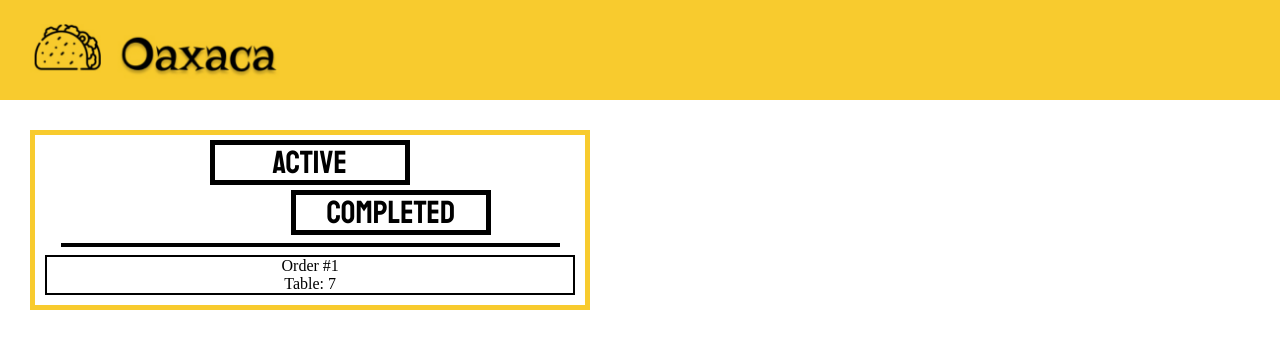
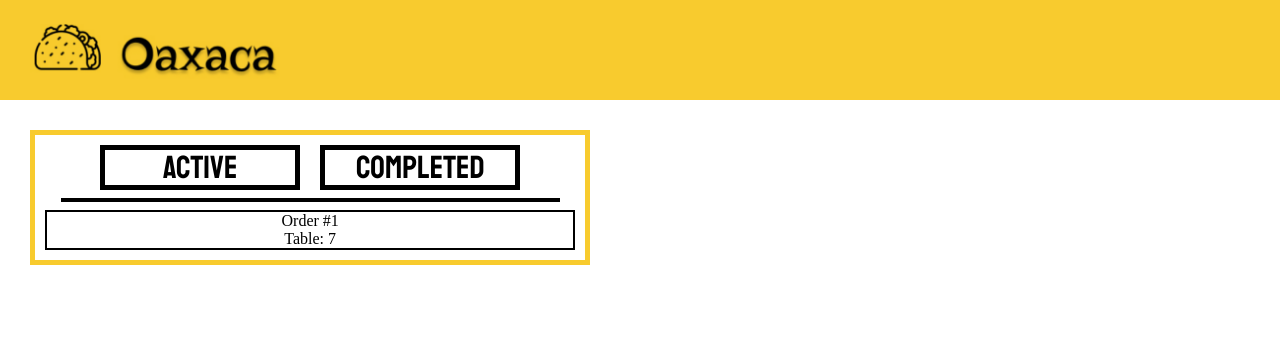
Before and after one commit to mattyblackout/cs2815-project, a React (Create React App) app in the folder myapp/: page /waiters in a window 1280 px wide. Shown: the top 348 px of the page. Built offline with nearby package versions, Linux system fonts and the light colour scheme.

Commit message:
fixes to css and fitting for waiter elements. Register edits.

```diff
--- a/myapp/src/css/Waiter.css
+++ b/myapp/src/css/Waiter.css
@@ -30,18 +30,17 @@
 
 .activeButton {
     height: 45px;
-    margin-left: -1px;
-    margin-top: 5px;
     text-align: center;
     line-height: 35px;
+    margin-top: 10px;
 }
 
 .completedButton {
     height: 45px;
-    margin-left: 161px;
-    margin-top: 5px;
     text-align: center;
     line-height: 35px;
+    margin-left: 20px;
+    margin-top: 10px;
 }
 
 .underline {
--- a/myapp/src/pages/Register.js
+++ b/myapp/src/pages/Register.js
@@ -11,6 +11,10 @@ function Register() {
     const [status, setStatus] = useState('');
 
     const handleSubmit = (event) => {
+        if (status === ' '){
+            setStatus('customer');
+            console.log('set user status to customer');
+        }
         const data = {email, password, status};
 
         // Send data to server to insert into database
@@ -58,7 +62,7 @@ function Register() {
                 </div>
                 <div className="input-wrapper">
                     <input type="text" value={status} onChange={(e) => setStatus(e.target.value)}
-                           placeholder="customers leave blank" defaultValue="customer"/>
+                           placeholder="customers leave blank"/>
                 </div>
             </div>
             <div className="form-group">
```
